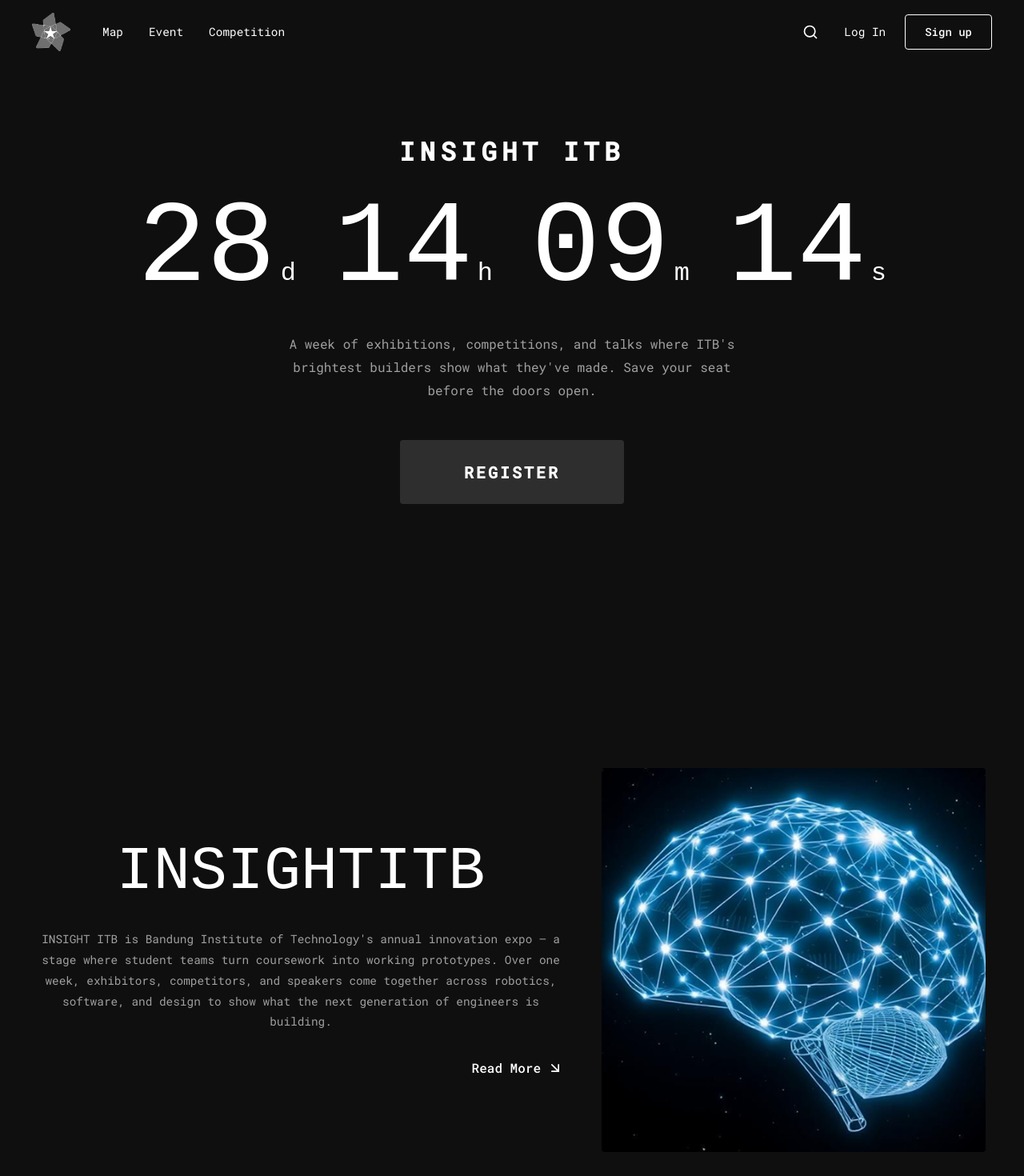
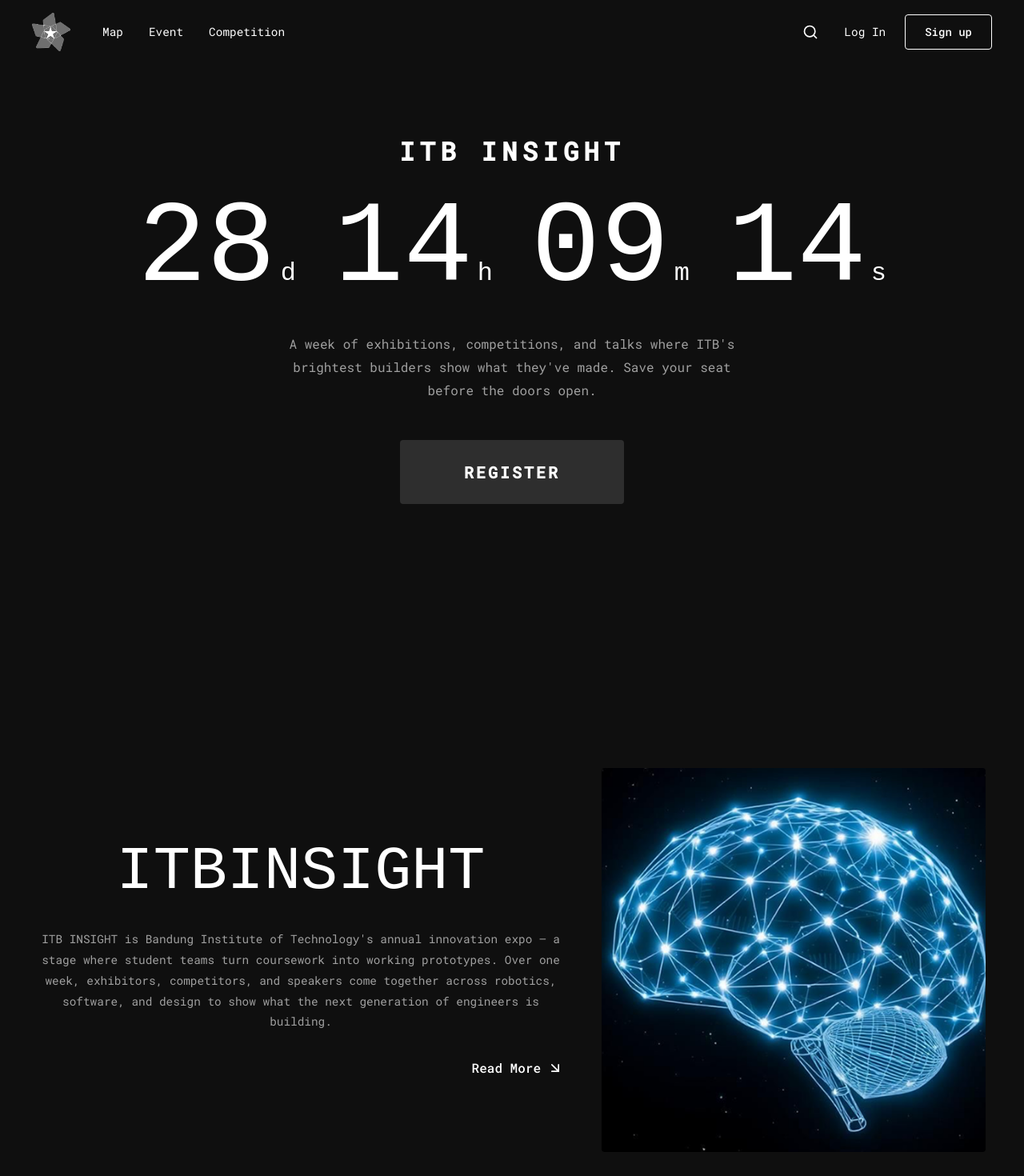
Before and after one commit to itb-insight/itb_insight, a Next.js app: page / in a window 1280 px wide. Shown: the top 1470 px of the page at 80% size. Built offline with nearby package versions, Linux system fonts and the light colour scheme; no server answers; a web font is replaced by a local one.

Commit message:
INSIGHT ITB -> ITB INSIGHT

```diff
--- a/src/features/landing/components/AboutSection/AboutSection.tsx
+++ b/src/features/landing/components/AboutSection/AboutSection.tsx
@@ -8,12 +8,12 @@
     <section className={styles.about}>
       <div className={styles.content}>
         <h2 className={styles.title}>
-          <span className={styles.titleRegular}>INSIGHT</span>
-          <span className={styles.titleLight}>ITB</span>
+          <span className={styles.titleRegular}>ITB</span>
+          <span className={styles.titleLight}>INSIGHT</span>
         </h2>
 
         <p className={styles.description}>
-          INSIGHT ITB is Bandung Institute of Technology&apos;s annual innovation
+          ITB INSIGHT is Bandung Institute of Technology&apos;s annual innovation
           expo — a stage where student teams turn coursework into working
           prototypes. Over one week, exhibitors, competitors, and speakers
           come together across robotics, software, and design to show what
@@ -28,7 +28,7 @@
       <div className={styles.imageWrapper}>
         <Image
           src="/images/about-visual.png"
-          alt="Insight ITB Visual"
+          alt="ITB Insight Visual"
           fill
           sizes="(max-width: 768px) 100vw, 50vw"
           className={styles.image}
--- a/src/features/landing/components/GallerySection/GallerySection.tsx
+++ b/src/features/landing/components/GallerySection/GallerySection.tsx
@@ -10,7 +10,7 @@
   { src: "/images/gallery-2.png", alt: "A student team pitching their prototype to judges" },
   { src: "/images/gallery-1.png", alt: "Crowd gathered around the main stage during a talk" },
   { src: "/images/gallery-2.png", alt: "Close-up of a competition entry on display" },
-  { src: "/images/gallery-1.png", alt: "Attendees networking at the INSIGHT ITB booths" },
+  { src: "/images/gallery-1.png", alt: "Attendees networking at the ITB INSIGHT booths" },
 ]
 
 const slideVariants = {
--- a/src/features/landing/components/HeroSection/HeroSection.tsx
+++ b/src/features/landing/components/HeroSection/HeroSection.tsx
@@ -48,7 +48,7 @@
 
   return (
     <section className={styles.hero}>
-      <h2 className={styles.title}>INSIGHT ITB</h2>
+      <h2 className={styles.title}>ITB INSIGHT</h2>
 
       <div className={styles.countdown}>
         <div className={styles.countdownUnit}>
--- a/src/shared/components/Footer/Footer.tsx
+++ b/src/shared/components/Footer/Footer.tsx
@@ -14,11 +14,11 @@
       <div className={styles.inner}>
         <Image
           src="/images/logo.png"
-          alt="Insight ITB Logo"
+          alt="ITB Insight Logo"
           width={48}
           height={48}
         />
-        <p className={styles.name}>INSIGHT ITB</p>
+        <p className={styles.name}>ITB Insight</p>
         <div className={styles.socials}>
           {socials.map(({ href, label }) => (
             <Link
--- a/src/shared/components/Navbar/Navbar.tsx
+++ b/src/shared/components/Navbar/Navbar.tsx
@@ -17,7 +17,7 @@
         <Link href="/" className={styles.logo}>
           <Image
             src="/images/logo.png"
-            alt="Insight ITB Logo"
+            alt="ITB Insight Logo"
             width={48}
             height={48}
             priority
```
